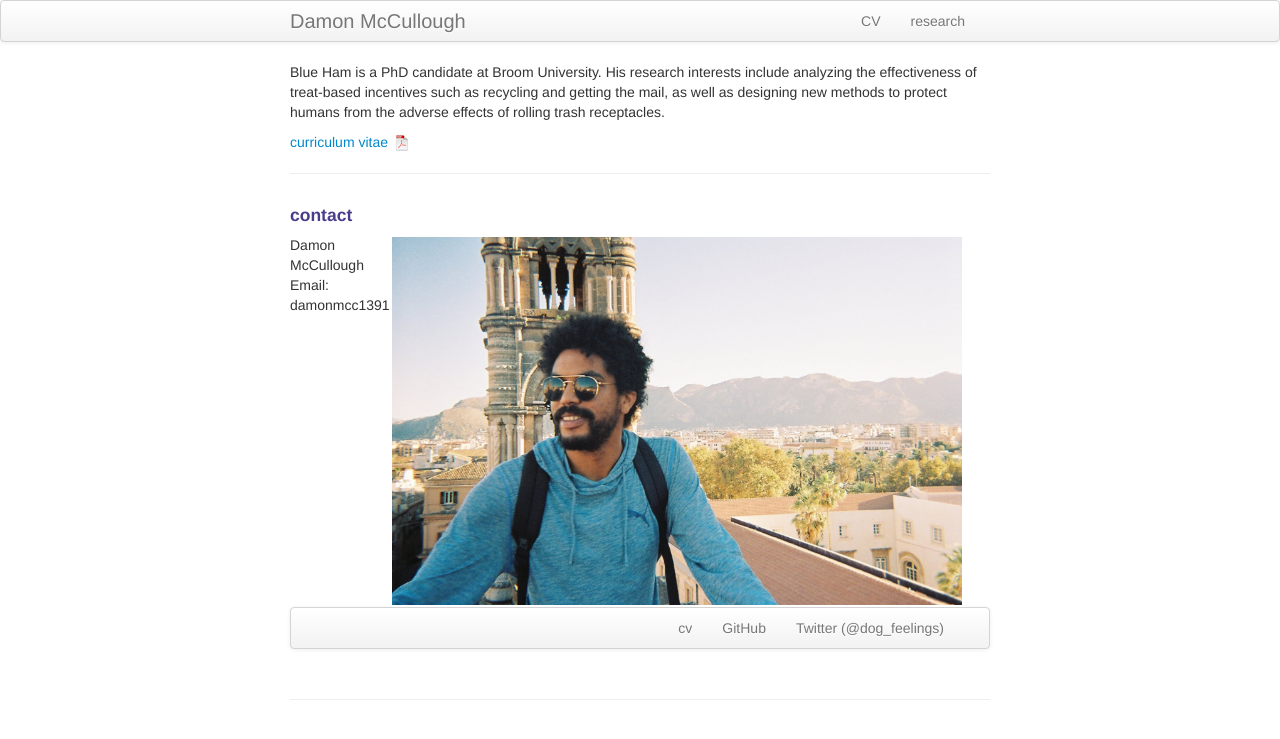
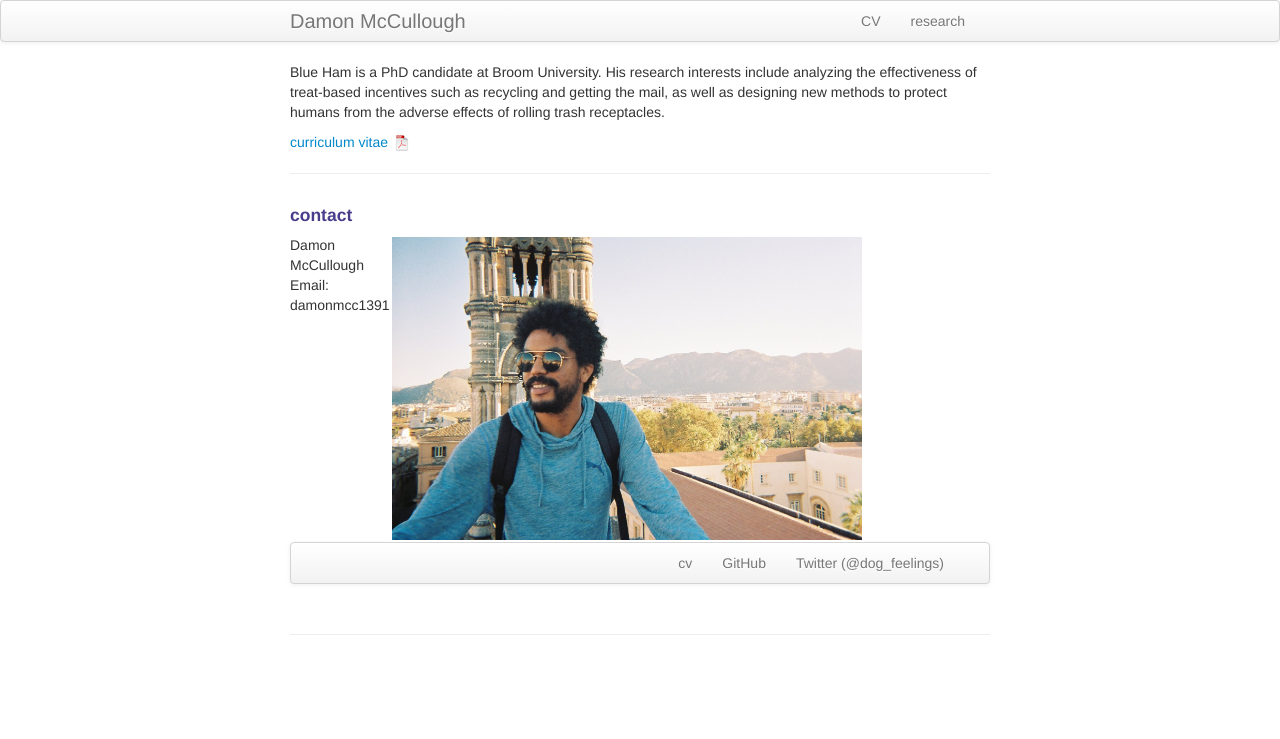
Before and after one commit to damonmcc/damonmcc.github.io, a Jekyll site: the page built from index.md, in a window 1280 px wide. Shown: the top 739 px of the page. Built offline with Jekyll 4.4.1, drawn with Linux system fonts in a browser that asks for light colours.

Commit message:
Fixing headshot

```diff
--- a/index.md
+++ b/index.md
@@ -22,7 +22,7 @@ Blue Ham is a PhD candidate at Broom University. His research interests include
             Email: damonmcc1391@gmail.com<br/>
         </div>
 
-        <div class="span6">
+        <div class="span5">
         <a href="../assets/headshot1.jpg">
             <img src="../assets/headshot1.jpg"
                   title="headshot1" alt="Palermo Cathedral"/></a>
```
